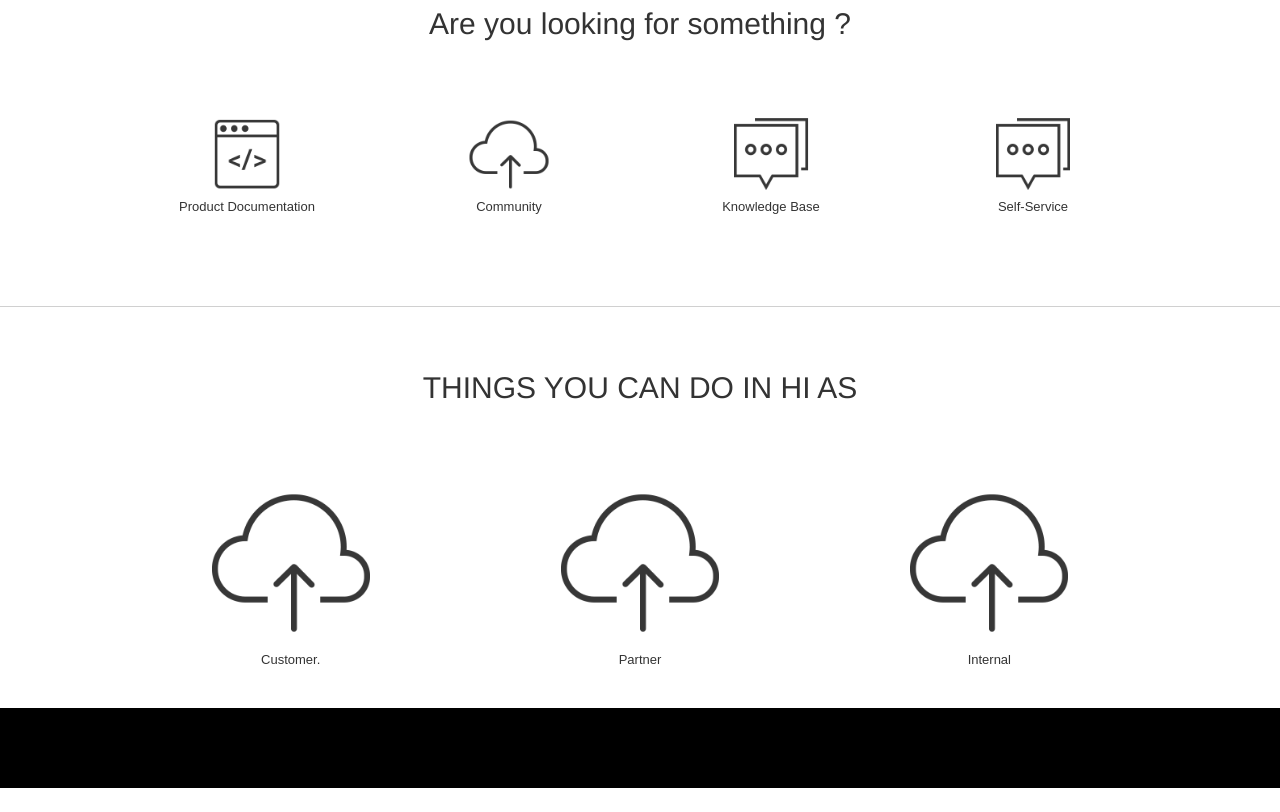
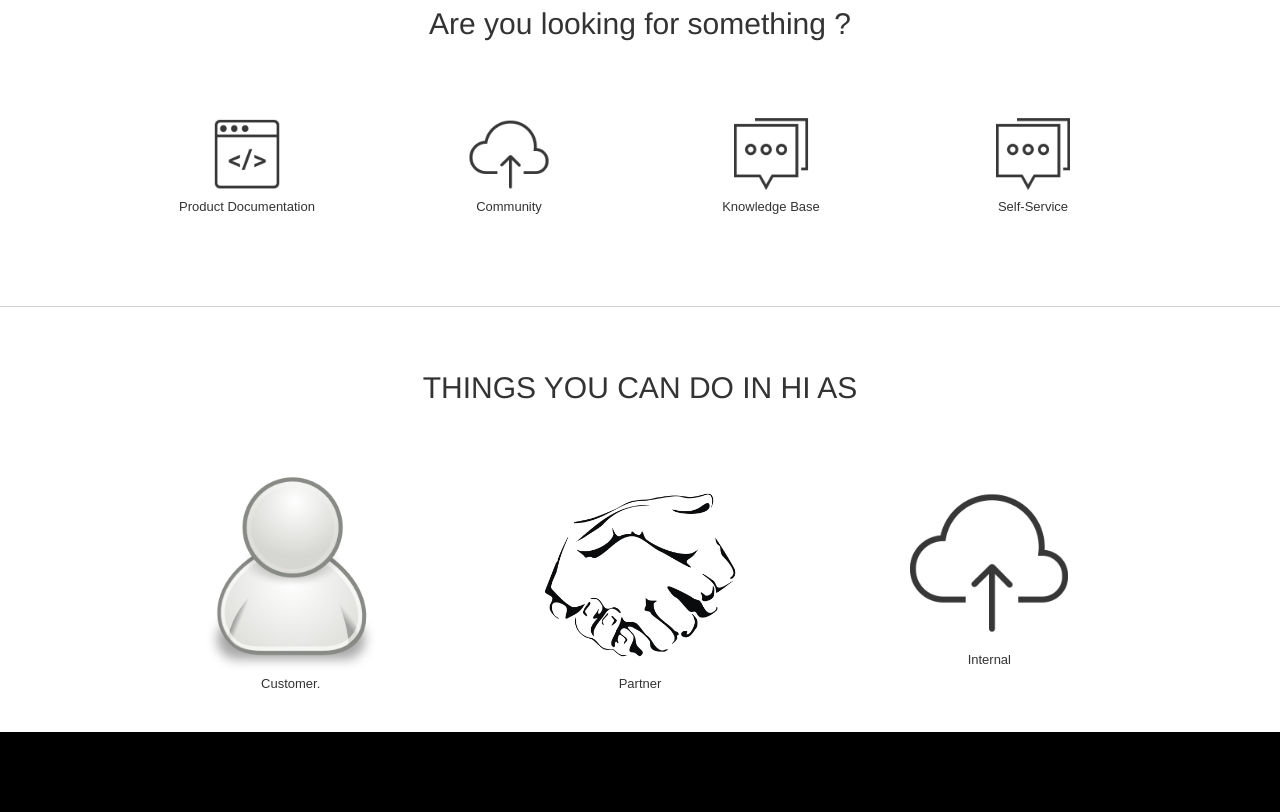
Before and after one commit to vinamra0991/hi, a website: page index.html in a window 1280 px wide. Shown: the part 816-1628 px from the top of the page. Before the commit the page ends 1604 px from the top, so only its background shows below. Drawn offline with nearby package versions, Linux system fonts and the light colour scheme.

Commit message:
Images added

```diff
--- a/index.html
+++ b/index.html
@@ -144,12 +144,12 @@
         <div class="col-lg-12">
             <div class="row second-content-row">
                 <div class="col-lg-4 text-center" onclick="HI.showContent('customer');">
-                    <img src="./lib/hi/images/dev-deploy.png" alt="Div build" width="200"/>
+                    <img src="./lib/hi/images/dev-team.png" alt="Div build" width="200"/>
 
                     <p id="customer-title">Customer.</p>
                 </div>
                 <div class="col-lg-4 text-center" onclick="HI.showContent('partner');">
-                    <img src="./lib/hi/images/dev-deploy.png" alt="Div build" width="200"/>
+                    <img src="./lib/hi/images/partner.png" alt="Div build" width="200"/>
 
                     <p id="partner-title">Partner</p>
                 </div>
```
Also changed, not shown: lib/hi/images/dev-team.png (added), lib/hi/images/internal.png (added), lib/hi/images/partner.jpg (added), lib/hi/images/partner.png (added).
